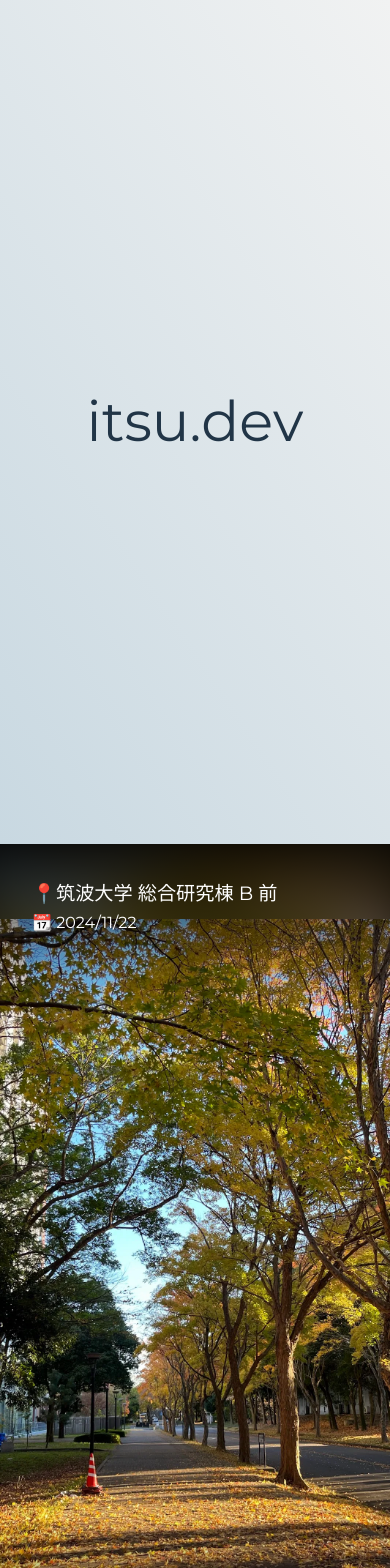
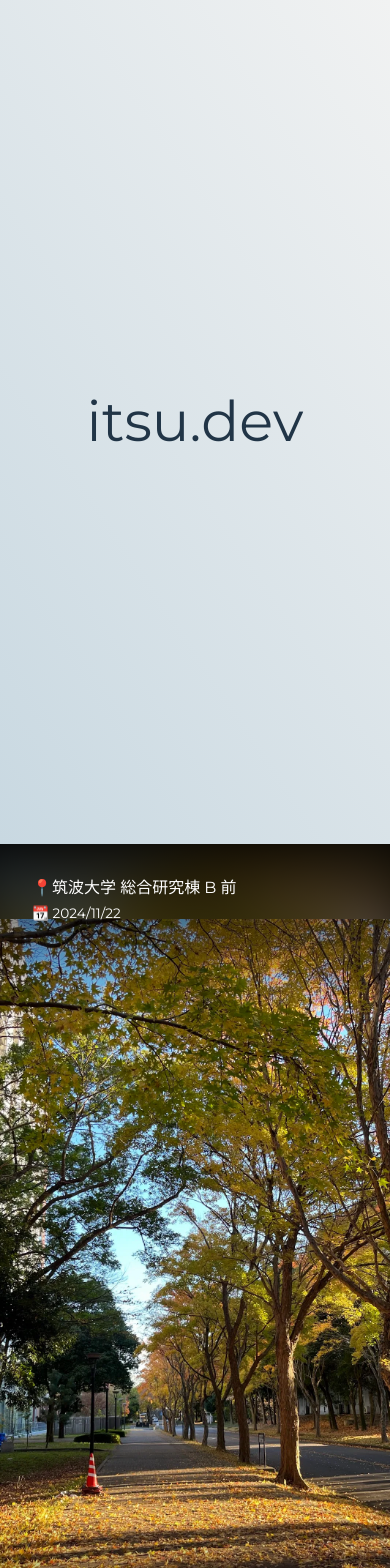
Before and after one commit to itsu-dev/https-itsu-dev2, a React (Vite) app: page / in a window 390 px wide. Shown: the top 1568 px of the page. Built offline with nearby package versions, Linux system fonts and the light colour scheme.

Commit message:
fix: スタイルを調整

```diff
--- a/src/features/components/index/Articles/Article/styles.module.css
+++ b/src/features/components/index/Articles/Article/styles.module.css
@@ -4,7 +4,7 @@
 
   display: grid;
   grid-template-columns: 1fr;
-  grid-template-rows: 1.8fr 1fr;
+  grid-template-rows: 1.2fr 1fr;
   align-items: center;
 
   .image {
--- a/src/features/components/index/Friends/styles.module.css
+++ b/src/features/components/index/Friends/styles.module.css
@@ -1,7 +1,7 @@
 .friends {
   display: flex;
   gap: 3rem;
-  align-items: center;
+  align-items: flex-start;
   justify-content: center;
   flex-wrap: wrap;
 }
--- a/src/features/components/index/TopSection/RecentPhoto/styles.module.css
+++ b/src/features/components/index/TopSection/RecentPhoto/styles.module.css
@@ -153,5 +153,15 @@
     .title {
       font-size: 1.5rem;
     }
+
+    .header {
+      .place {
+        font-size: 1rem;
+      }
+
+      .date {
+        font-size: 0.85rem;
+      }
+    }
   }
 }
```
